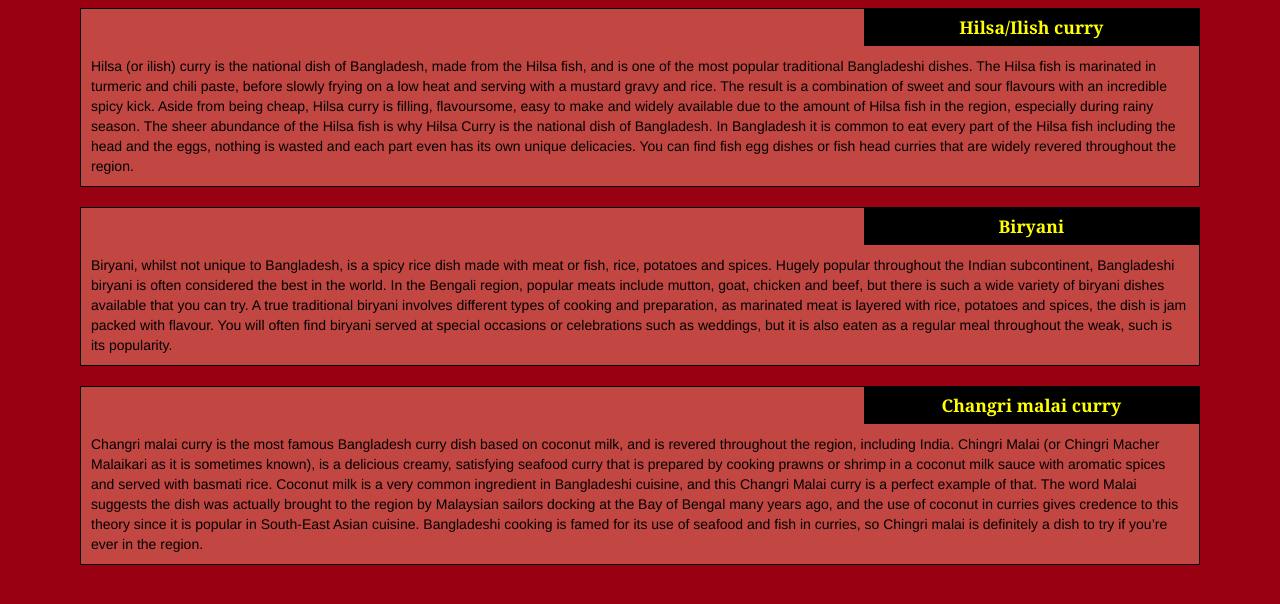
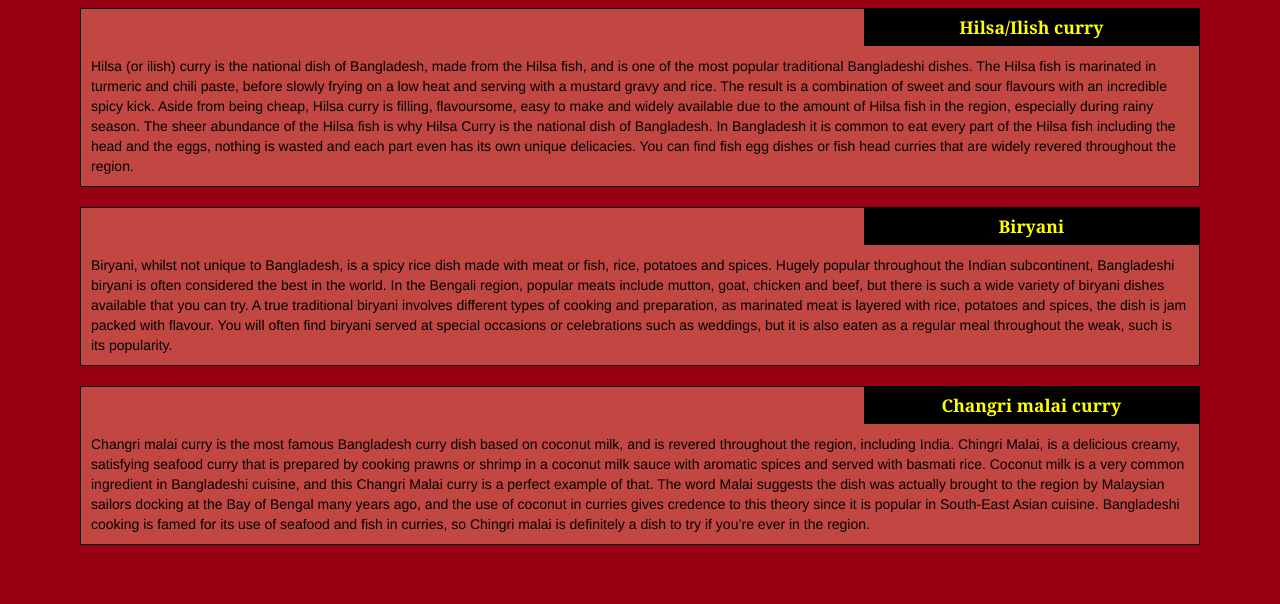
Before and after one commit to Jaen0302/HTML-CSS-Javascript, a plain HTML site: page module3-solution/index.html in a window 1280 px wide. Shown: the part 172-776 px from the top of the page. Drawn offline with Linux system fonts and the light colour scheme; a script that the page names is missing.

Commit message:
Update index.html

```diff
--- a/module3-solution/index.html
+++ b/module3-solution/index.html
@@ -90,7 +90,7 @@
 		<p>
 			Changri malai curry is the most famous Bangladesh curry dish based on coconut milk, and is revered throughout the region, including India.
 
-			Chingri Malai (or Chingri Macher Malaikari as it is sometimes known), is a delicious creamy, satisfying seafood curry that is prepared by cooking prawns or shrimp in a coconut milk sauce with aromatic spices and served with basmati rice. Coconut milk is a very common ingredient in Bangladeshi cuisine, and this Changri Malai curry is a perfect example of that.
+			Chingri Malai, is a delicious creamy, satisfying seafood curry that is prepared by cooking prawns or shrimp in a coconut milk sauce with aromatic spices and served with basmati rice. Coconut milk is a very common ingredient in Bangladeshi cuisine, and this Changri Malai curry is a perfect example of that.
 
 			The word Malai suggests the dish was actually brought to the region by Malaysian sailors docking at the Bay of Bengal many years ago, and the use of coconut in curries gives credence to this theory since it is popular in South-East Asian cuisine.
 
```
